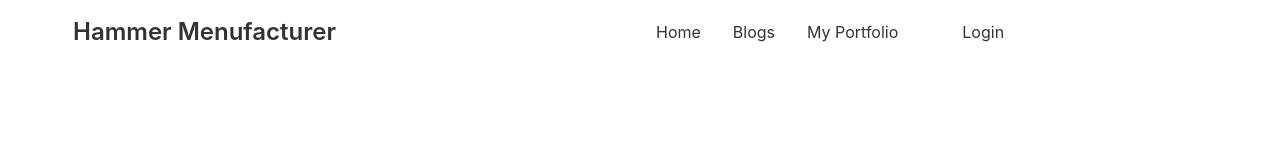
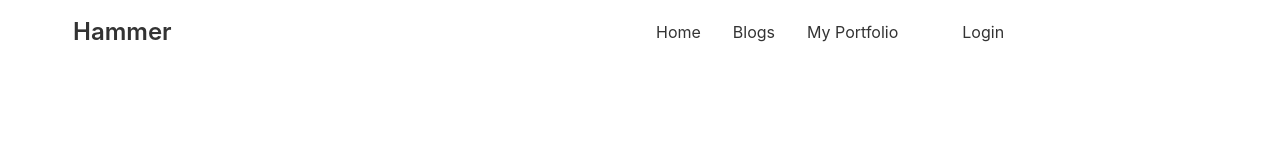
Before and after one commit to Rishat05/Hammer-Menufacturer, a React (Create React App) app: page / in a window 1280 px wide. Shown: the top 160 px of the page. Built offline with nearby package versions, Linux system fonts and the light colour scheme; no server answers.

Commit message:
readme file edit

```diff
--- a/src/pages/Shared/Navbar.js
+++ b/src/pages/Shared/Navbar.js
@@ -35,7 +35,7 @@
                         {MenuItems}
                     </ul>
                 </div>
-                <a className="btn btn-ghost normal-case text-2xl">Hammer Menufacturer</a>
+                <a className="btn btn-ghost normal-case text-2xl">Hammer</a>
             </div>
             <div className="navbar-center hidden lg:flex">
                 <ul className="menu menu-horizontal p-0">
```
Also changed, not shown: 1 other file (tests, documents, lock files or other folders).
